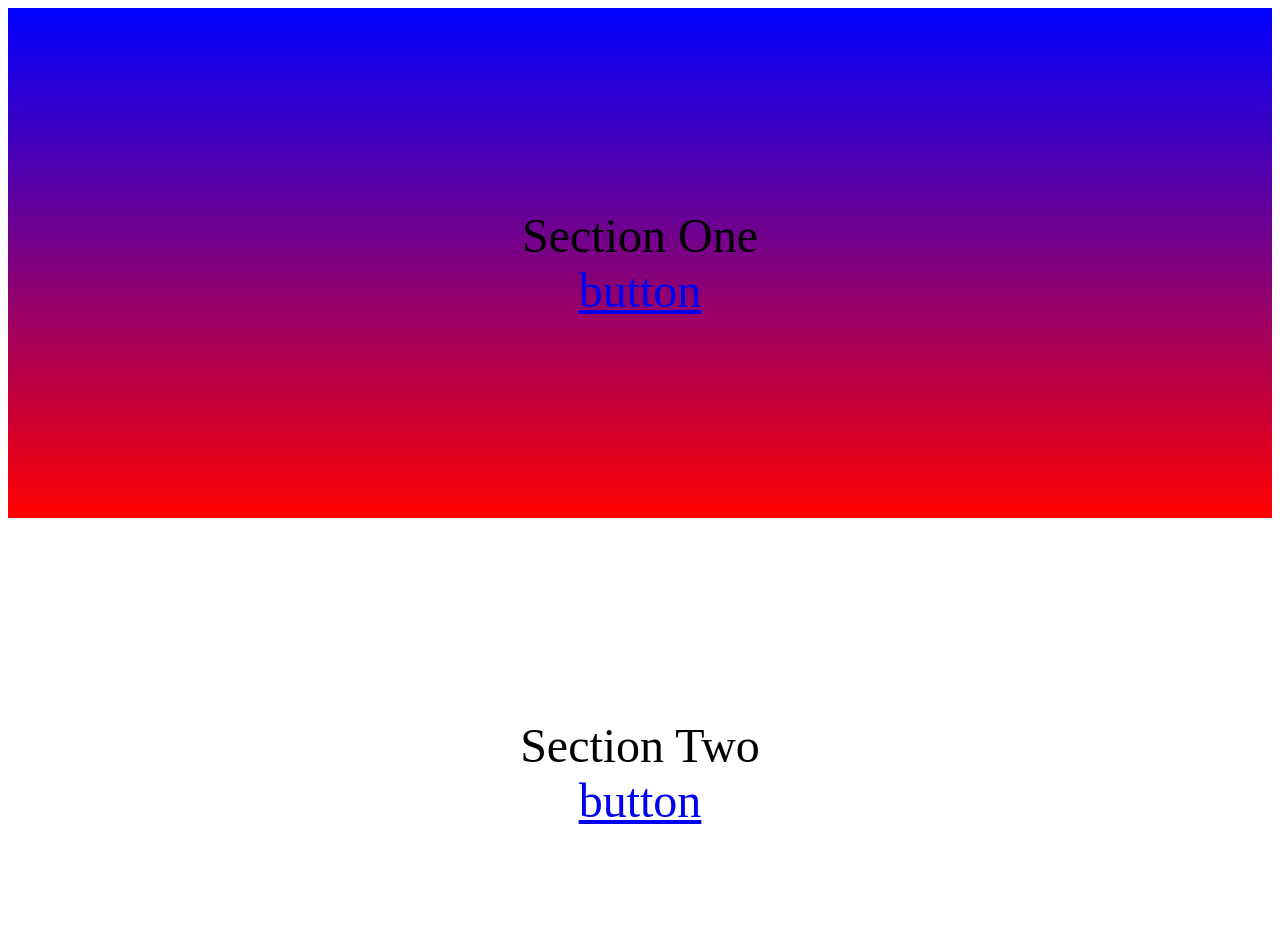
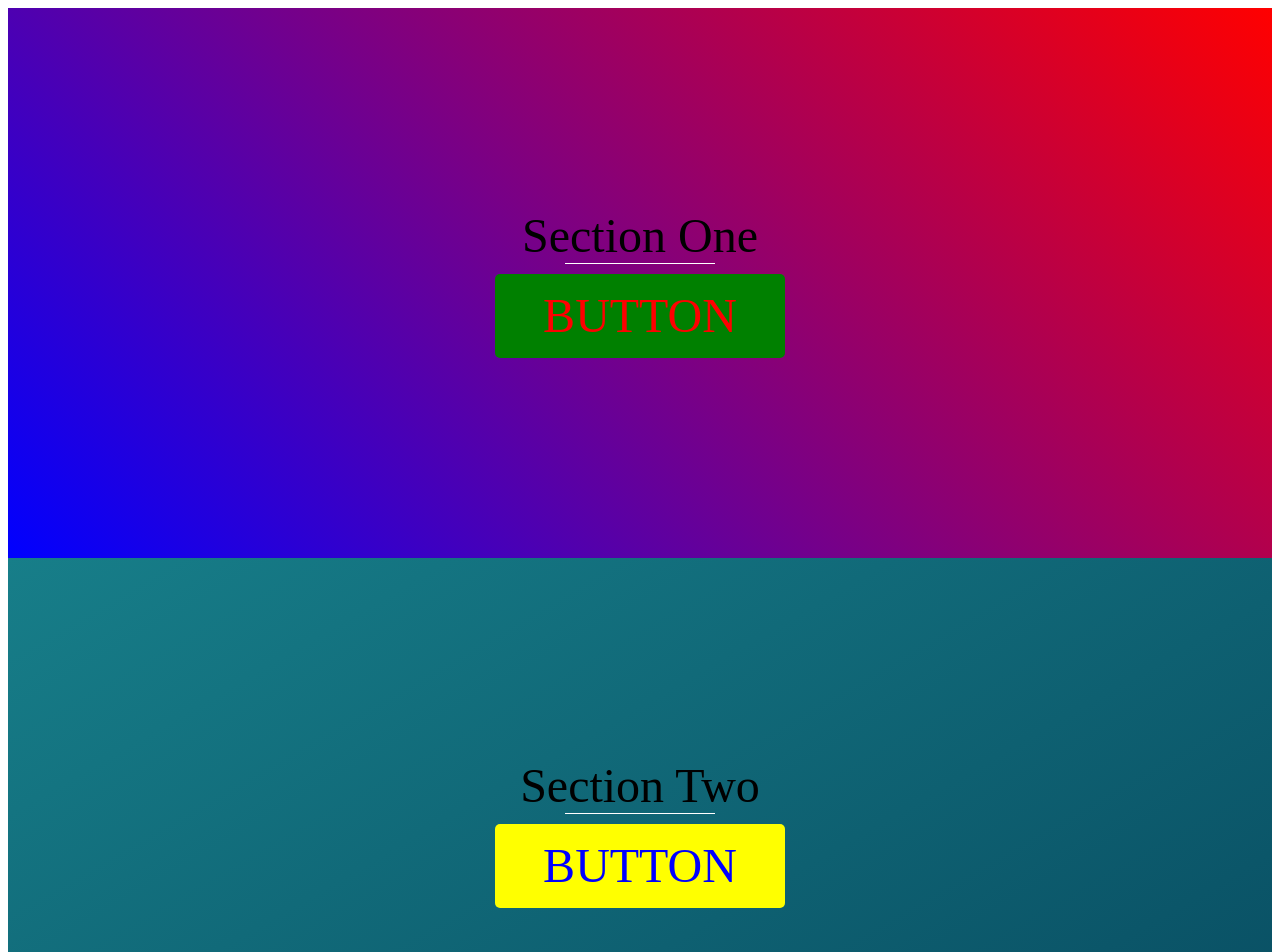
Before and after one commit to smarigowda/sassCourseByKP, a website: page src/mixin-challenge/mixin-challenge.html in a window 1280 px wide. Shown: the top 952 px of the page. Drawn offline with Linux system fonts and the light colour scheme.

Commit message:
SAS-2 button mixin

```diff
--- a/src/mixin-challenge/scss/mixin-challenge.scss
+++ b/src/mixin-challenge/scss/mixin-challenge.scss
@@ -24,6 +24,20 @@ body {
   }
 }
 
+@mixin button($color, $bg, $hvr-color, $hvr-bg) {
+  padding: .3em 1em;
+  border-radius: 5px;
+  display: inline-block;
+  text-decoration: none;
+  text-transform: uppercase;
+  background-color: $bg;
+  color: $color;
+  &:hover {
+    background-color: $hvr-bg;
+    color: $hvr-color;
+  }
+
+}
 .section-one {
   @include gradient(45deg, blue, red);
 }
@@ -38,5 +52,18 @@ body {
 
 .title {
   position: relative;
-  @include pseudo(50px, 2px, orangered);
+  margin-bottom: 10px;
+  @include pseudo(150px, 1px, white);
 }
+
+.button-one {
+  @include button($color: red, $bg: green, $hvr-color: white, $hvr-bg: red);
+}
+
+.button-two {
+  @include button($color: blue, $bg: yellow, $hvr-color: white, $hvr-bg: red);
+}
+
+.button-three {
+  @include button($color: white, $bg: black, $hvr-color: white, $hvr-bg: red);
+}
```
Also changed, not shown: src/css/mixin-challenge.css, 1 other file.
